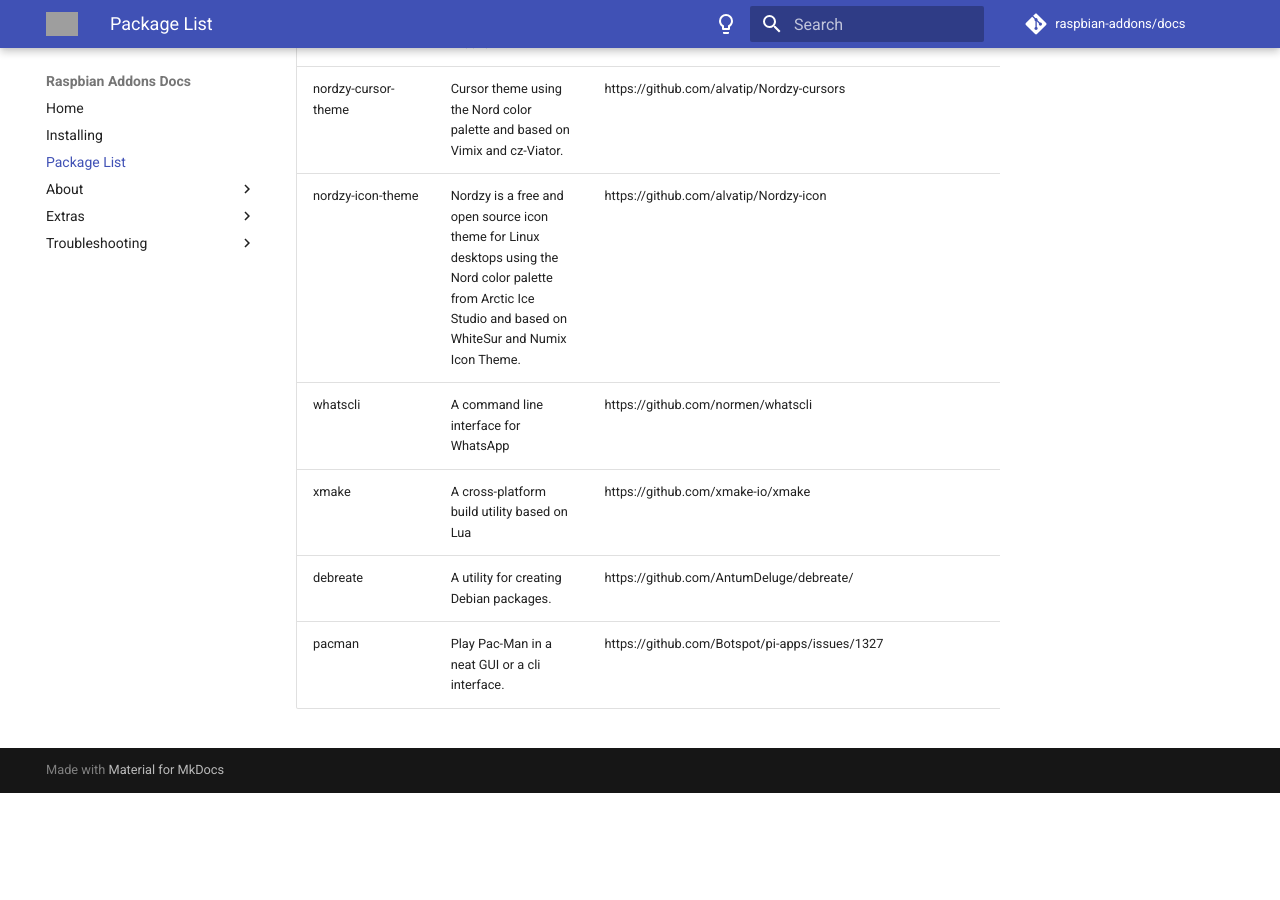
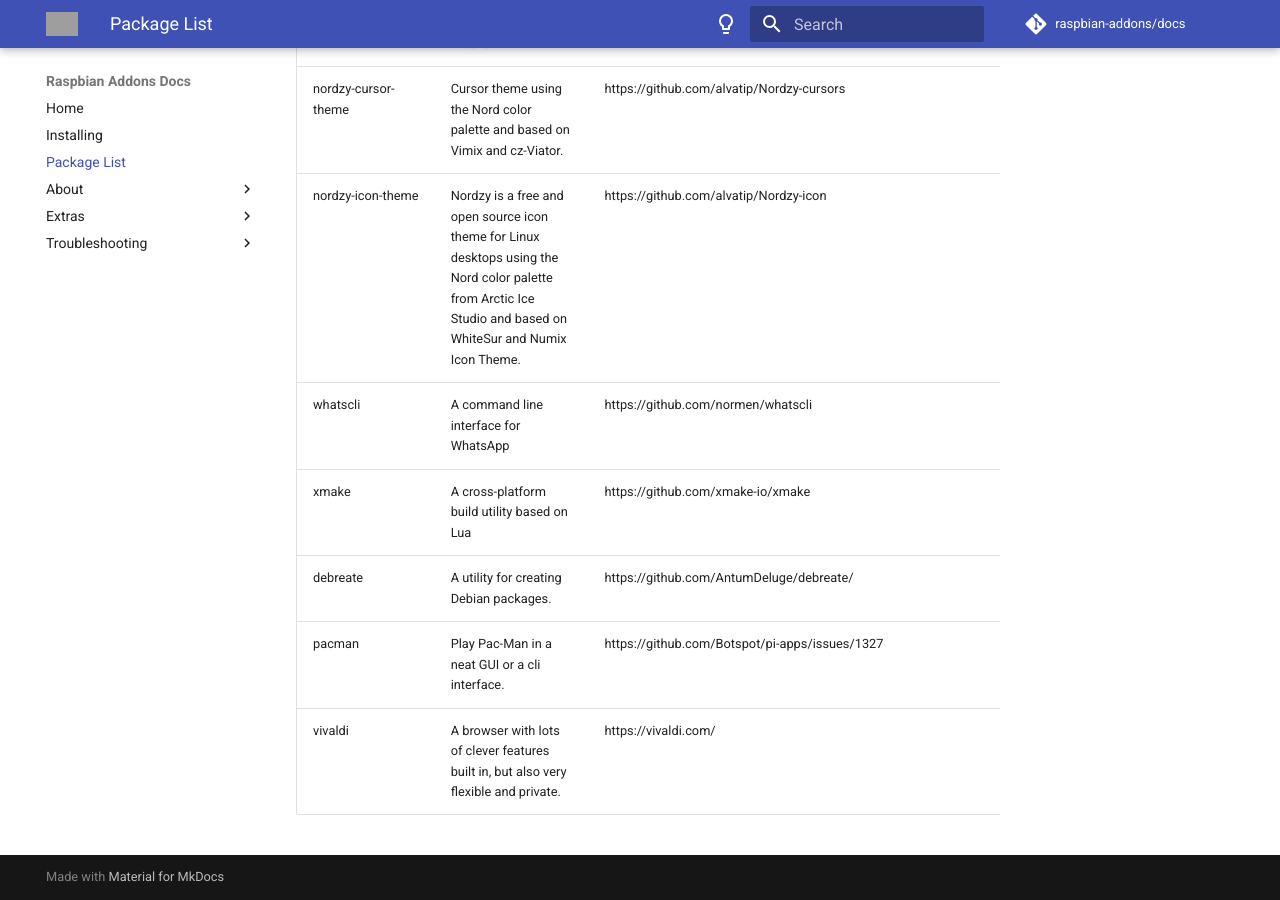
Before and after one commit to raspbian-addons/docs, an MkDocs documentation site: the page built from docs/package-list.md, in a window 1280 px wide and 900 px high, scrolled down 16161 px. Built offline with MkDocs 1.6.1 and Material for MkDocs 9.7.7, drawn with Linux system fonts in a browser that asks for light colours; comment, search, counter and statistics services are not loaded; before the commit the page ends 16954 px from its top, so only the background shows below that; grey boxes are pictures that could not be loaded.

Commit message:
packagelist: add vivaldi

```diff
--- a/docs/package-list.md
+++ b/docs/package-list.md
@@ -205,3 +205,4 @@
 | xmake | A cross-platform build utility based on Lua | https://github.com/xmake-io/xmake |
 | debreate | A utility for creating Debian packages. | https://github.com/AntumDeluge/debreate/ |
 | pacman | Play Pac-Man in a neat GUI or a cli interface. | https://github.com/Botspot/pi-apps/issues/1327 |
+| vivaldi | A browser with lots of clever features built in, but also very flexible and private. | https://vivaldi.com/ |
```
